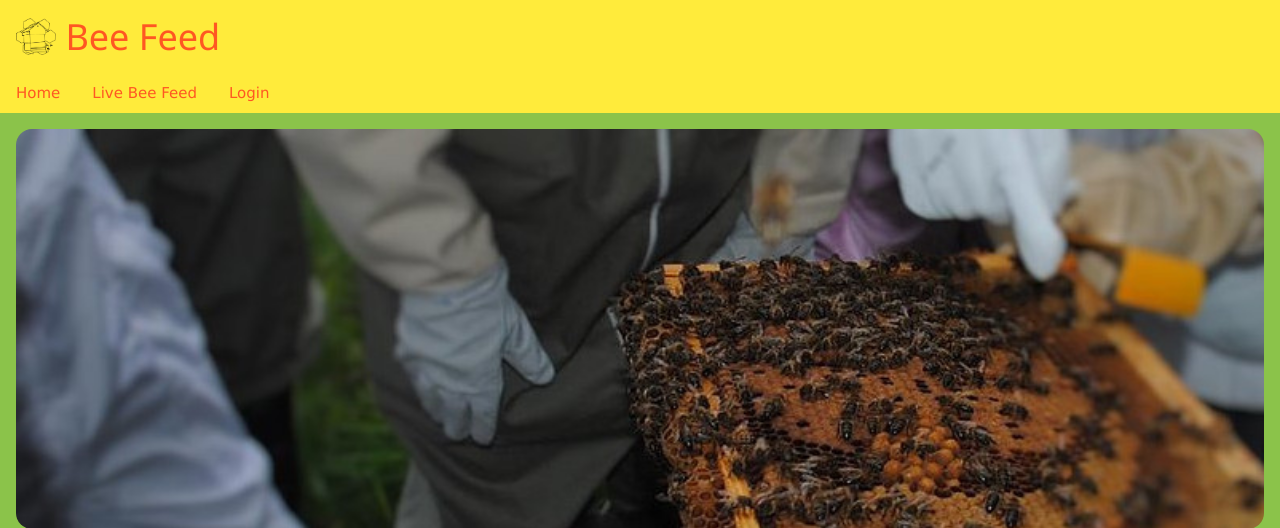
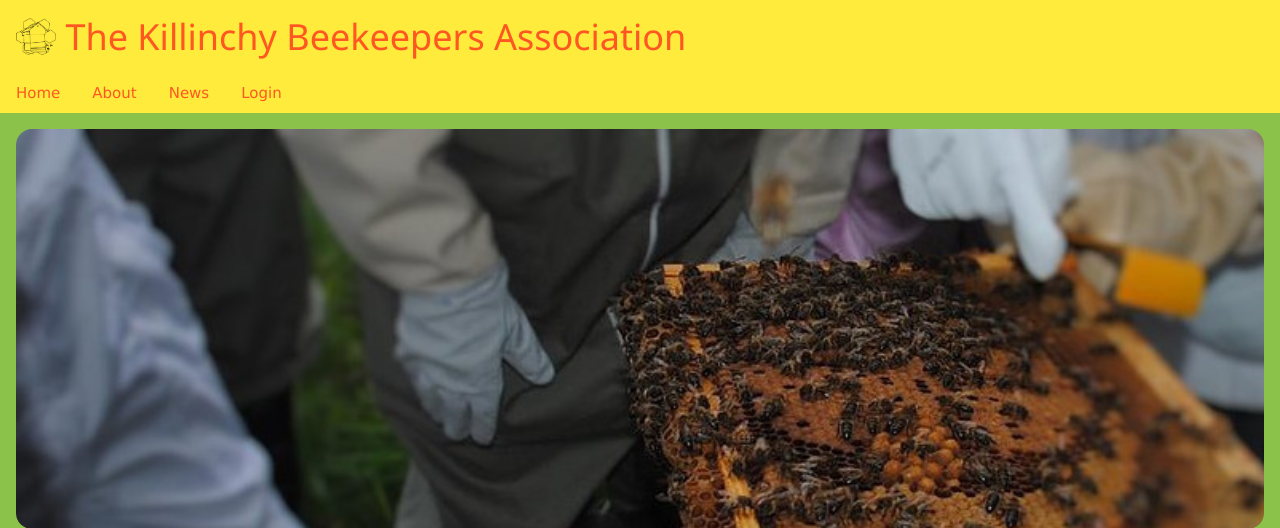
Before and after one commit to ltrojan/bee-feed, a Flask app: page / in a window 1280 px wide. Shown: the top 528 px of the page. Run offline with Flask 2, Linux system fonts and the light colour scheme; parts of the project's set-up code (start-up, migrations or seed data) failed here and were passed over.

Commit message:
minor: improved layout

```diff
--- a/templates/layout.html
+++ b/templates/layout.html
@@ -16,22 +16,23 @@
   </head>
 
   <body>
-    <header class="w3-container w3-yellow w3-text-deep-orange">
+    <header class="w3-container w3-yellow w3-text-deep-orange head">
       {% block top %}
       <h1 class="logo">
 	<img
 	    src="{{ url_for('static', filename='imgs/killinchy_logo_alp_trim_sym.png') }}"
 	    alt="Logo"
 	    width="40">
-	<span>Bee Feed</span>
+	<span>The Killinchy Beekeepers Association</span>
       </h1>
       {% endblock %}
     </header>
 
-    <div class="w3-container w3-padding-0 w3-center">
+    <div class="w3-container w3-padding-0 w3-center nav">
       <ul class="w3-navbar w3-yellow w3-text-deep-orange">
 	<li><a href="/">Home</a></li>
-	<li><a href="/feed/">Live Bee Feed</a></li>
+	<li><a href="/about/">About</a></li>
+	<li><a href="/feed/">News</a></li>
 	{% if username %}
 	<li><a href="/logout/">{{ username }} (logout)</a></li>
 	{% else %}
```
